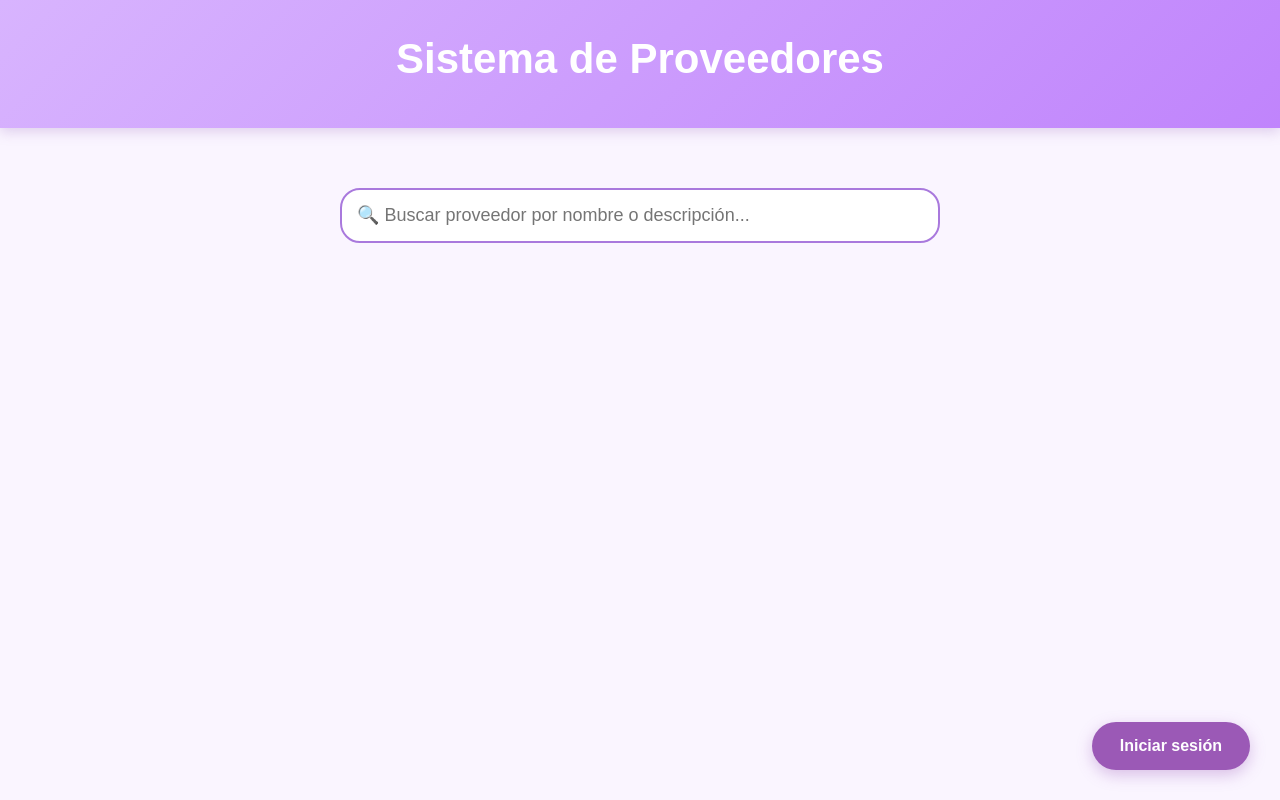
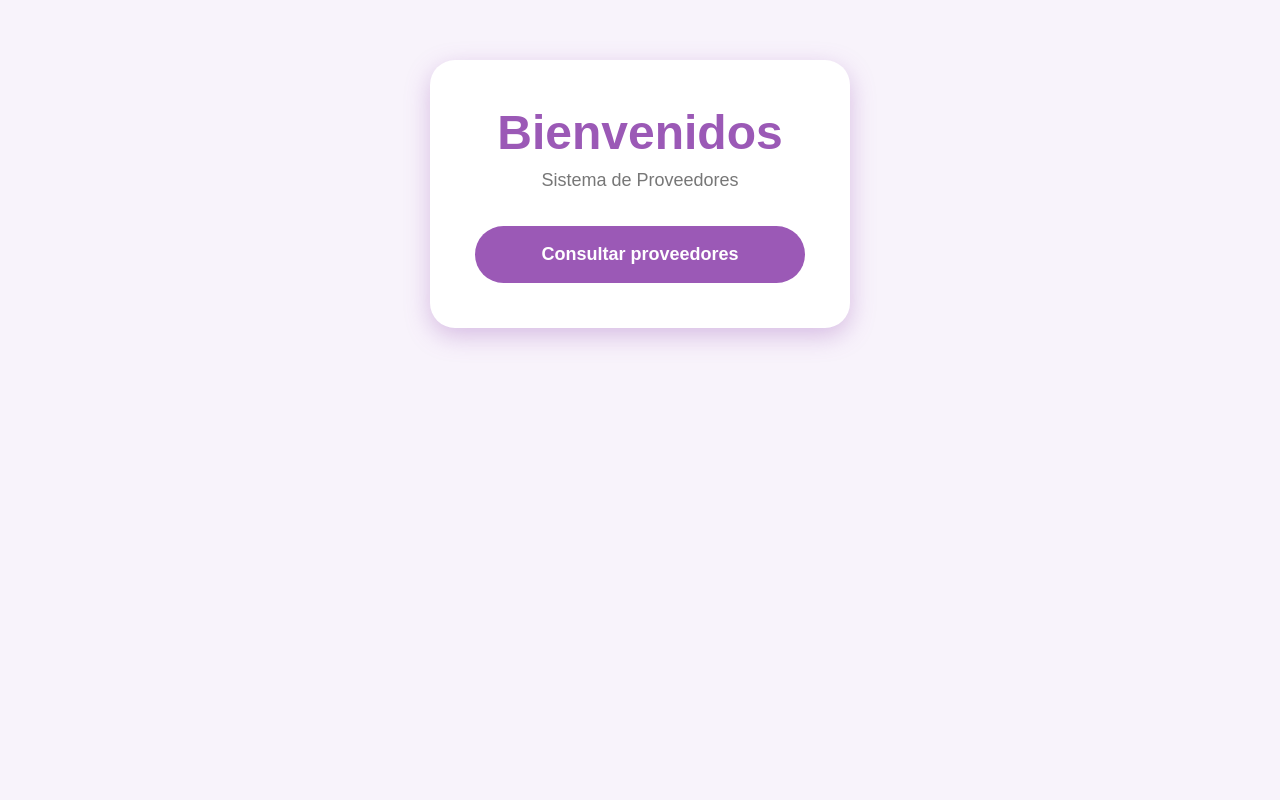
Before and after one commit to ValeriaJosselyn/Sistema-Proveedores-Flask, a Flask app: page / in a window 1280 px wide. Run offline with Flask 3, Linux system fonts and the light colour scheme; data that the repository does not hold is empty.

Commit message:
cambio de diseño

```diff
--- a/app.py
+++ b/app.py
@@ -21,36 +21,56 @@ def conectar_bd():
 # ==========================
 # PÁGINA PRINCIPAL
 # ==========================
-@app.route("/")
-@app.route("/<nombre_admin>", methods=["GET"])
-def inicio(nombre_admin=None):
 
-    if nombre_admin is None:
-        nombre_admin = session.get("ruta_publica", "susana")
+@app.route("/", methods=["GET","POST"])
+def inicio():
 
-    if nombre_admin.lower() not in ["susana", "ceci"]:
-        return redirect(url_for("inicio"))
+    error = None
 
-    conexion = conectar_bd()
-    cursor = conexion.cursor(dictionary=True)
+    if request.method == "POST":
 
-    cursor.execute(
-        "SELECT id FROM usuario WHERE LOWER(nombre_usuario)=LOWER(%s)",
-        (nombre_admin.strip(),)
-)
+        nombre = request.form.get("usuario").lower().strip()
 
-    usuario = cursor.fetchone()
+        conexion = conectar_bd()
+        cursor = conexion.cursor(dictionary=True)
 
-    cursor.close()
-    conexion.close()
+        cursor.execute(
+            "SELECT * FROM usuario WHERE nombre_usuario=%s",
+            (nombre,)
+        )
 
-    id_coincidencia = usuario["id"] if usuario else 1
+        usuario = cursor.fetchone()
+
+        cursor.close()
+        conexion.close()
+
+
+        if usuario:
+
+            session["id_usuario"] = usuario["id"]
+
+            return redirect(url_for("buscar"))
+
+        else:
+
+            error = "Administrador no encontrado."
+
 
     return render_template(
         "index.html",
-        admin_id=id_coincidencia,
-        nombre_admin=nombre_admin.capitalize()
+        error=error
     )
+
+@app.route("/buscar")
+def buscar():
+
+    admin_id = session.get("id_usuario")
+
+    return render_template(
+        "buscar.html",
+        admin_id=admin_id
+    )
+
 
 @app.route("/favicon.ico")
 def favicon():
@@ -95,14 +115,7 @@ def buscar_api():
 @app.route("/login")
 def login():
 
-    admin = request.args.get(
-        "admin",
-        session.get("ruta_publica", "susana")
-    )
-
-    session["ruta_publica"] = admin.lower()
-
-    return render_template("login.html", admin=admin)
+    return render_template("login.html")
 # ==========================
 # VALIDAR LOGIN
 # ==========================
@@ -127,26 +140,19 @@ def validar_login():
 
     datos = cursor.fetchone()
 
-    print("USUARIO:", usuario)
-    print("CONTRASEÑA:", contrasena)
-    print("DATOS:", datos)
-    print("RUTA:", session.get("ruta_publica"))
-
 
     cursor.close()
     conexion.close()
-
     if datos:
-
-        if datos["nombre_usuario"].strip().lower() != session.get("ruta_publica").strip().lower():
-         return "Este usuario no corresponde a este acceso."
 
         session["id_usuario"] = datos["id"]
         session["usuario"] = datos["nombre_usuario"]
 
-    return redirect(url_for("panel"))
+        return redirect(url_for("panel"))
 
+    else:
 
+        return "Usuario o contraseña incorrectos"
 
 # ==========================
 # PANEL
@@ -281,42 +287,64 @@ def eliminar_proveedor(id):
 # ==========================
 # 🔐 CAMBIAR CONTRASEÑA
 # ==========================
-@app.route("/cambiar_contrasena", methods=["GET", "POST"])
-def cambiar_contrasena():
-    if "usuario" not in session:
-        return redirect(url_for("login"))
+@app.route("/restablecer_contrasena", methods=["GET", "POST"])
+def restablecer_contrasena():
 
     error = None
     exito = None
 
     if request.method == "POST":
-        actual = request.form.get("actual").strip()
+
+        usuario = request.form.get("usuario").strip()
         nueva = request.form.get("nueva").strip()
         confirmar = request.form.get("confirmar").strip()
-        id_admin = session["id_usuario"]
 
-        conexion = conectar_bd()
-        cursor = conexion.cursor(dictionary=True)
 
-        # 1. Verificar que la contraseña actual sea correcta
-        cursor.execute("SELECT contrasena FROM usuario WHERE id = %s", (id_admin,))
-        usuario = cursor.fetchone()
+        if nueva != confirmar:
 
-        if usuario["contrasena"] != actual:
-            error = "La contraseña actual es incorrecta "
-        # 2. Verificar que las dos contraseñas nuevas coincidan
-        elif nueva != confirmar:
-            error = "La nueva contraseña y la confirmación no coinciden "
-        # 3. Si todo está bien, actualizamos
+            error = "Las contraseñas no coinciden."
+
         else:
-            cursor.execute("UPDATE usuario SET contrasena = %s WHERE id = %s", (nueva, id_admin))
-            conexion.commit()
-            exito = "¡Contraseña actualizada con éxito! "
 
-        cursor.close()
-        conexion.close()
+            conexion = conectar_bd()
+            cursor = conexion.cursor(dictionary=True)
 
-    return render_template("cambiar_contrasena.html", error=error, exito=exito)
+
+            cursor.execute(
+                "SELECT id FROM usuario WHERE nombre_usuario=%s",
+                (usuario,)
+            )
+
+            datos = cursor.fetchone()
+
+
+            if datos:
+
+                id_admin = datos["id"]
+
+                cursor.execute(
+                    "UPDATE usuario SET contrasena=%s WHERE id=%s",
+                    (nueva, id_admin)
+                )
+
+                conexion.commit()
+
+                exito = "Contraseña actualizada correctamente."
+
+            else:
+
+                error = "Usuario no encontrado."
+
+
+            cursor.close()
+            conexion.close()
+
+
+    return render_template(
+        "restablecer_contrasena.html",
+        error=error,
+        exito=exito
+    )
 
 
 # ==========================
@@ -325,14 +353,9 @@ def cambiar_contrasena():
 @app.route("/logout")
 def logout():
 
-    print("SESSION:", dict(session))
-
-    ruta = session.get("ruta_publica", "susana")
-
-
     session.clear()
 
-    return redirect(url_for("inicio", nombre_admin=ruta))
+    return redirect(url_for("inicio"))
 
 if __name__ == "__main__":
     app.run(host="0.0.0.0", port=5000)
--- a/templates/index.html
+++ b/templates/index.html
@@ -2,171 +2,231 @@
 <html lang="es">
 
 <head>
+
 <meta charset="UTF-8">
-    <title>Sistema de Proveedores</title>
+<meta name="viewport" content="width=device-width, initial-scale=1.0">
+
+<title>Proveedores</title>
+
 <link rel="stylesheet" href="{{ url_for('static', filename='css/main.css') }}">
 
 <link rel="manifest" href="/static/manifest.json">
+
+<style>
+
+body{
+
+    background:#F8F3FB;
+    display:flex;
+    justify-content:center;
+    align-items:center;
+    height:100vh;
+    font-family:Arial, sans-serif;
+
+}
+
+
+.contenedor{
+
+    background:white;
+    width:420px;
+    padding:45px;
+    border-radius:25px;
+    text-align:center;
+
+    box-shadow:
+    0 8px 25px rgba(155,89,182,.35);
+
+}
+
+
+h1{
+
+    color:#9B59B6;
+    font-size:48px;
+    margin-bottom:10px;
+
+}
+
+
+.subtitulo{
+
+    color:#777;
+    margin-bottom:35px;
+    font-size:18px;
+
+}
+
+
+.btn-consultar{
+
+    background:#9B59B6;
+    color:white;
+
+    padding:18px;
+
+    border-radius:30px;
+    border:none;
+
+    width:100%;
+
+    font-size:18px;
+    font-weight:bold;
+
+    cursor:pointer;
+
+    transition:.3s;
+
+}
+
+
+.btn-consultar:hover{
+
+    background:#8E44AD;
+
+    transform:scale(1.03);
+
+}
+
+
+
+.formulario{
+
+    display:none;
+    margin-top:25px;
+
+}
+
+
+input{
+
+    width:100%;
+
+    padding:14px;
+
+    border-radius:12px;
+
+    border:2px solid #E8DAEF;
+
+    margin-bottom:20px;
+
+    font-size:16px;
+
+}
+
+
+
+.entrar{
+
+    background:#8E44AD;
+
+    color:white;
+
+    border:none;
+
+    padding:14px;
+
+    width:100%;
+
+    border-radius:25px;
+
+    font-size:17px;
+
+    cursor:pointer;
+
+    transition:.3s;
+
+}
+
+
+.entrar:hover{
+
+    background:#6C3483;
+
+}
+
+
+
+</style>
+
 </head>
+
 
 <body>
 
-    <header class="encabezado">
-        <div class="titulo">
-            <h1>Sistema de Proveedores</h1>
-        </div>
-
-        <a href="{{ url_for('login', admin=nombre_admin.lower()) }}" class="btn-login">
-            Iniciar sesión
-        </a>
-        </div>
-    </header>
 
 <div class="contenedor">
 
-        <form method="GET" id="form-busqueda" onsubmit="event.preventDefault();">
+
+<h1>Bienvenidos</h1>
+
+
+<p class="subtitulo">
+
+Sistema de Proveedores
+
+</p>
+
+
+
+<button
+class="btn-consultar"
+onclick="mostrarFormulario()">
+
+ Consultar proveedores
+
+</button>
+
+
+
+
+<form
+class="formulario"
+id="formulario"
+method="POST"
+action="{{ url_for('inicio') }}">
+
 
 <input
+
 type="text"
-                id="input-buscar"
-                name="buscar"
-                placeholder="🔍 Buscar proveedor por nombre o descripción..."
-                autocomplete="off">
+
+name="usuario"
+
+placeholder="Usuario del administrador"
+
+required>
+
+
+
+<button class="entrar">
+
+Entrar
+
+</button>
+
+
 
 </form>
 
-        <div id="contenedor-resultados"></div>
+
 
 </div>
 
+
+
 <script>
 
-const adminId = "{{ admin_id }}";
 
-const inputBuscar = document.getElementById("input-buscar");
-const contenedorResultados = document.getElementById("contenedor-resultados");
+function mostrarFormulario(){
 
-// ==============================
-// BUSCAR PROVEEDORES
-// ==============================
-async function buscarProveedores() {
-
-    const valor = inputBuscar.value.trim();
-
-    if (valor === "") {
-
-        contenedorResultados.innerHTML = "";
-        return;
+document.getElementById("formulario").style.display="block";
 
 }
 
-    try {
-
-        const respuesta = await fetch(`/buscar_api?buscar=${encodeURIComponent(valor)}&admin_id=${adminId}`);
-
-        const proveedores = await respuesta.json();
-
-        renderizarTarjetas(proveedores);
-
-    } catch (error) {
-
-        console.error("Error al buscar proveedores:", error);
-
-    }
-
-}
-
-// ==============================
-// PINTAR TARJETAS
-// ==============================
-function renderizarTarjetas(proveedores) {
-
-    contenedorResultados.innerHTML = "";
-
-    if (proveedores.length === 0) {
-
-        contenedorResultados.innerHTML =
-            '<div class="mensaje">No se encontraron proveedores.</div>';
-
-        return;
-
-    }
-
-    proveedores.forEach(proveedor => {
-
-        const tarjeta = document.createElement("div");
-
-        tarjeta.className = "tarjeta";
-
-        tarjeta.innerHTML = `
-
-            <h2>👤 ${proveedor.nombre_proveedor}</h2>
-
-            <p><strong>Empresa:</strong> ${proveedor.nombre_empresa}</p>
-
-            <p><strong>Teléfono:</strong> ${proveedor.telefono}</p>
-
-            <p><strong>Correo:</strong> ${proveedor.correo}</p>
-
-            <p><strong>Descripción:</strong> ${proveedor.descripcion}</p>
-
-            <button class="btn-copiar"
-            onclick="copiarContacto('${proveedor.nombre_proveedor}','${proveedor.telefono}','${proveedor.correo}')">
-
-                Copiar contacto
-
-            </button>
-
-        `;
-
-        contenedorResultados.appendChild(tarjeta);
-
-    });
-
-}
-
-// ==============================
-// COPIAR CONTACTO
-// ==============================
-function copiarContacto(nombre, telefono, correo) {
-
-    const texto =
-`Nombre: ${nombre}
-Teléfono: ${telefono}
-Correo: ${correo}`;
-
-    navigator.clipboard.writeText(texto)
-    .then(() => {
-
-        alert("¡Contacto copiado al portapapeles!");
-
-    })
-    .catch(error => {
-
-        console.error(error);
-
-    });
-
-}
-
-// ==============================
-// BÚSQUEDA EN TIEMPO REAL
-// ==============================
-let tiempoBusqueda;
-
-inputBuscar.addEventListener("input", () => {
-
-    clearTimeout(tiempoBusqueda);
-
-    tiempoBusqueda = setTimeout(() => {
-
-        buscarProveedores();
-
-    }, 300);
-
-});
 
 </script>
+
 
 </body>
 
--- a/templates/panel.html
+++ b/templates/panel.html
@@ -18,8 +18,7 @@ href="{{ url_for('static', filename='css/panel.css') }}">
 
     <h1>   Bienvenida {{ usuario }} </h1>
 
-    <p class="subtitulo">Bienvenida, <strong>{{ usuario }}</strong> 👋 ¿Qué deseas hacer hoy?</p>
-<p style="margin-bottom: 30px;"><a href="/cambiar_contrasena" style="color: #0074C2; font-size: 14px; text-decoration: none; font-weight: bold;">⚙️ Cambiar mi contraseña</a></p>
+    <p class="subtitulo">Bienvenida, <strong>{{ usuario }}</strong> ¿Qué deseas hacer hoy?</p>
 
 
     <div class="menu">
```
Also changed, not shown: static/css/login.css (+18 -0 lines), templates/buscar.html (added, +173 -0 lines), templates/login.html (+21 -0 lines), templates/restablecer_contrasena.html (renamed from templates/cambiar_contrasena.html, +8 -10 lines). Lines whose indentation alone changed are shown as unchanged.
